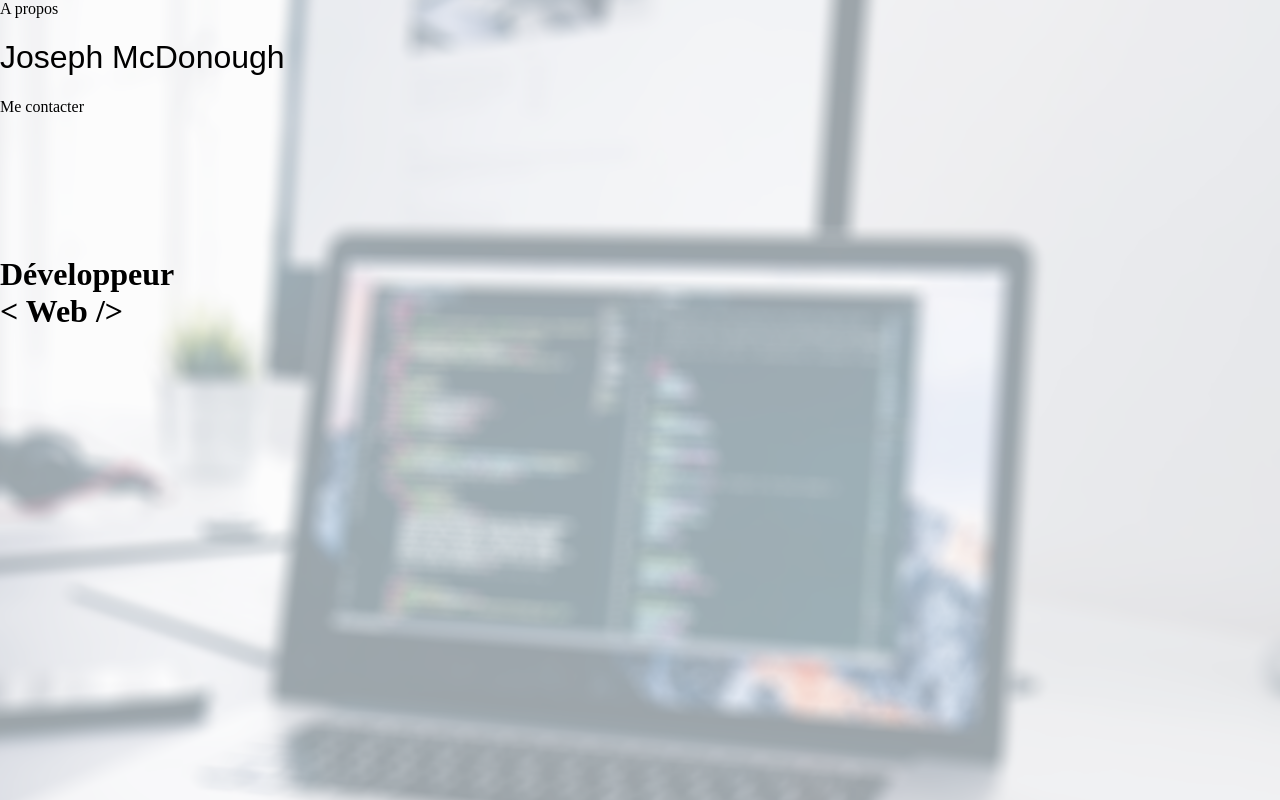
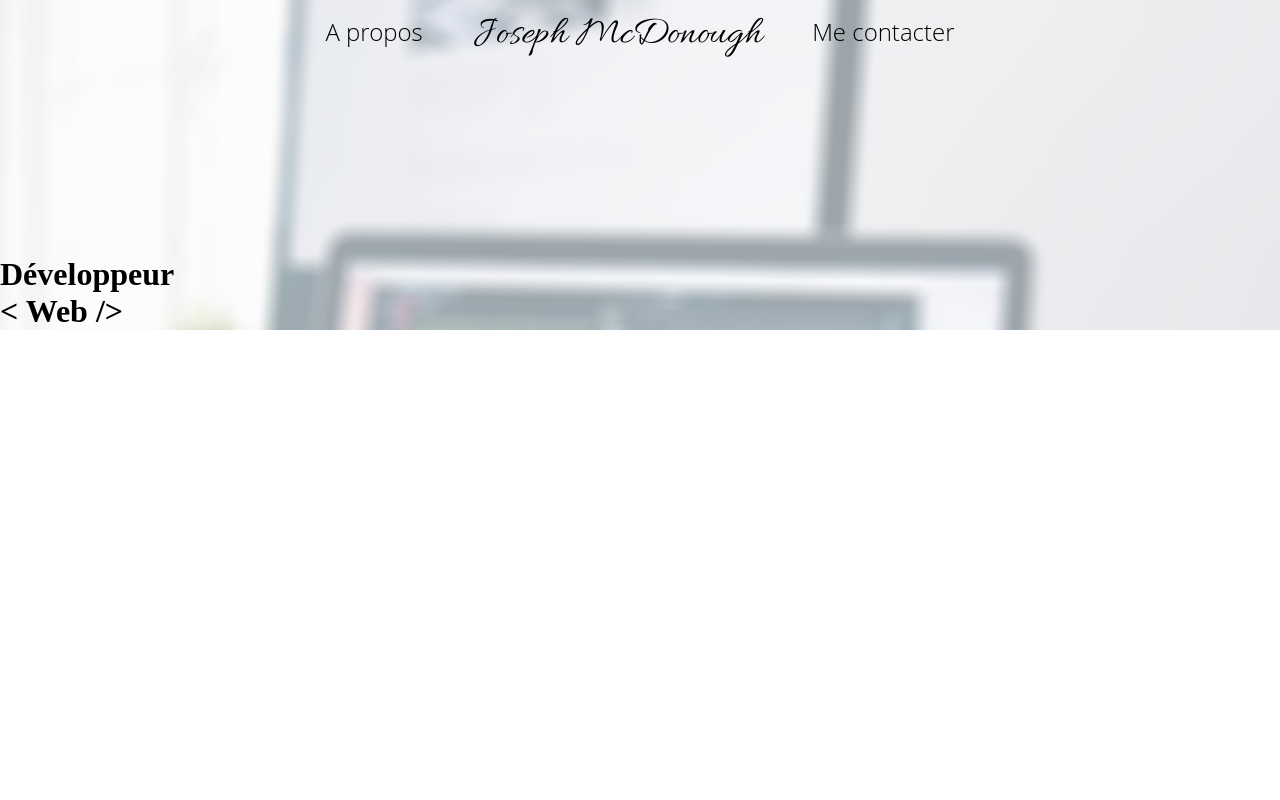
Before and after one commit to Josephmcdonough/portfolio, a plain HTML site: page index.html in a window 1280 px wide. Shown: the top 800 px of the page. Drawn offline with Linux system fonts and the light colour scheme; a web font is replaced by a local one.

Commit message:
babel setup

```diff
--- a/css/styles.scss
+++ b/css/styles.scss
@@ -1,11 +1,4 @@
-@font-face {
-  font-family: 'signatura_monoline_scriptRg';
-  src: url('http://joseph-mcdonough.com/fonts/signatura_monoline-webfont.woff2') format('woff2'),
-  url('http://joseph-mcdonough.com/fonts/signatura_monoline-webfont.woff') format('woff');
-  font-weight: normal;
-  font-style: normal;
-
-}
+@import url('https://fonts.googleapis.com/css2?family=Allura&display=swap');
 
 body{
   margin: 0;
@@ -13,6 +6,8 @@ body{
 
 header{
   position: fixed;
+  display: flex;
+  width: 100%;
 }
 
 a{
@@ -24,7 +19,7 @@ a{
   background-image: url('../img/bckg1.png');
   background-position: top;
   background-repeat: no-repeat;
-  height: 1077px;
+  height: 100%;
   width: 100%;
 }
 
@@ -34,7 +29,24 @@ a{
 }
 
 header h1{
-  font-family: signatura_monoline_scriptRg, sans-serif;
-  font-weight: normal;
-  font-style: normal;
+  font-family: 'Allura', cursive;
+  font-weight: lighter;
+  font-size: 2.5em;
+  margin-top: 10px;
+  margin-left: 50px;
+  margin-right: 50px;
 }
+
+header a{
+  font-family: "Open Sans Light", sans-serif;
+  font-size: 1.5em;
+  margin-top: 15px;
+}
+
+body > header > a:nth-child(1){
+  margin-left: auto;
+}
+
+body > header > a:nth-child(3){
+  margin-right: auto;
+}
```
Also changed, not shown: .babelrc.json (added), css/styles.css, 1 other file.
